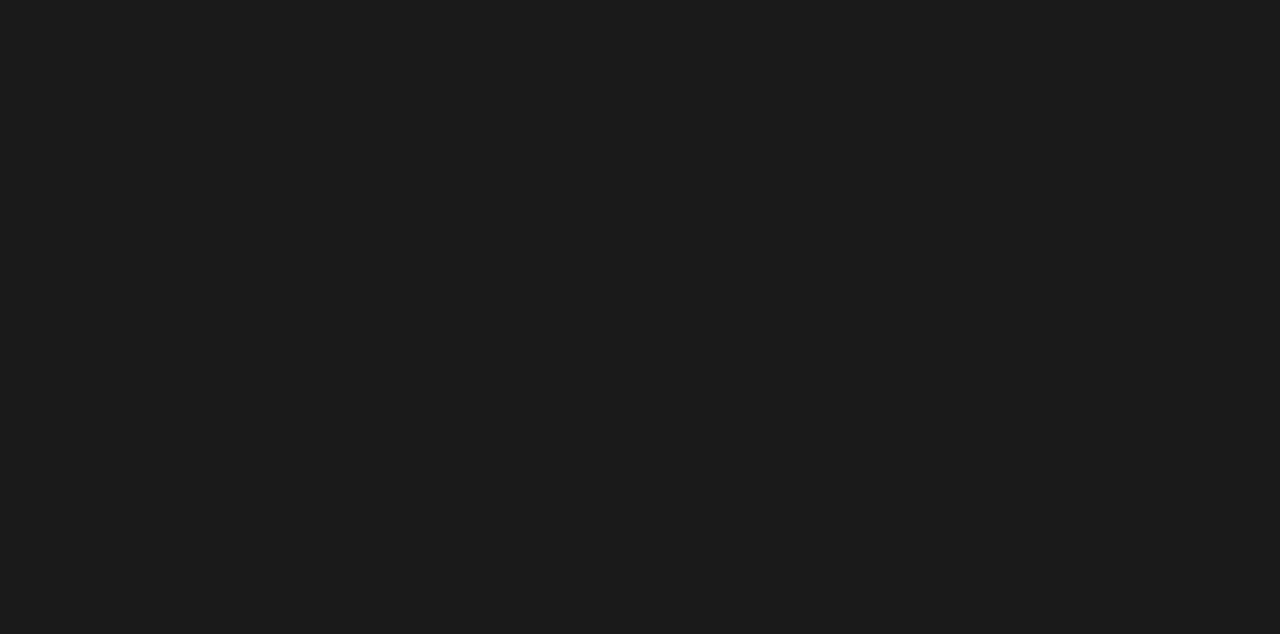
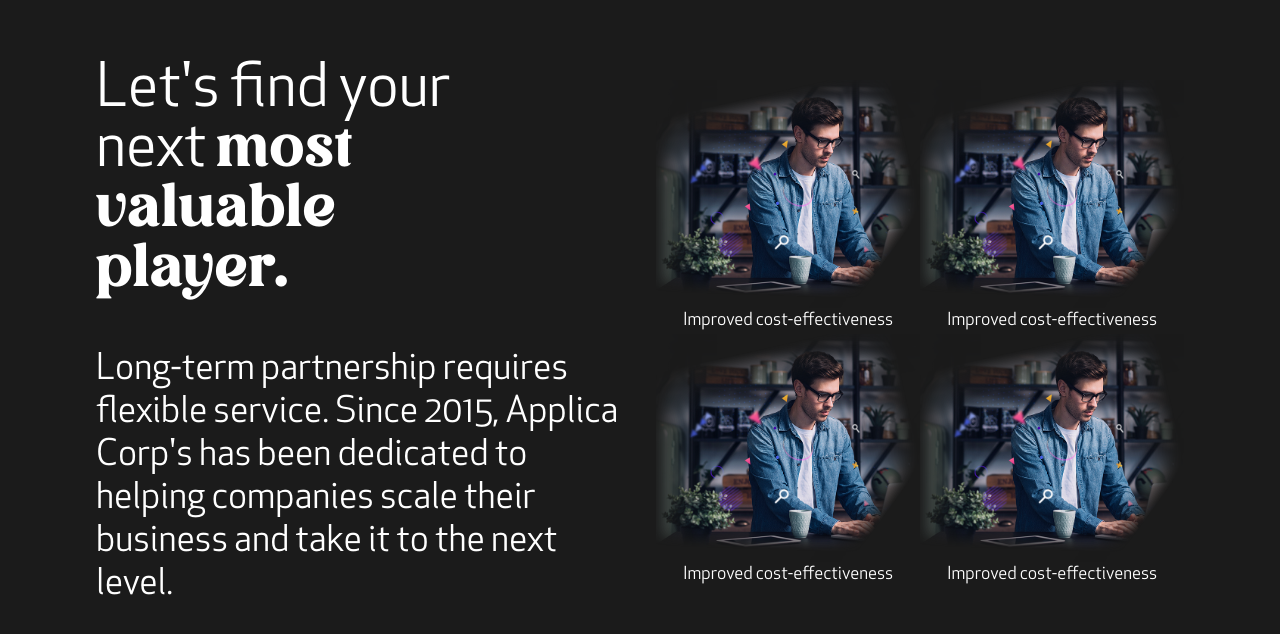
Before and after one commit to applicauy/applicawebsite, a Next.js app: page / in a window 1280 px wide. Shown: the part 2128-2762 px from the top of the page. Before the commit the page ends 2093 px from the top, so only its background shows below. Built offline with nearby package versions, Linux system fonts and the light colour scheme.

Commit message:
Added Benefits section to home view

```diff
--- a/src/app/page.tsx
+++ b/src/app/page.tsx
@@ -1,7 +1,8 @@
 import NavBar from "./navbar";
 import LandingSection from "./landing-section";
+import ServicesSection from "./services-section";
+import BenefitsSection from "./benefits-section";
 import { apexFont } from "@/assets/fonts";
-import ServicesSection from "./services-section";
 
 export default function Home() {
   return (
@@ -14,6 +15,8 @@ export default function Home() {
         <LandingSection />
 
         <ServicesSection />
+
+        <BenefitsSection />
       </main>
     </>
   );
```
